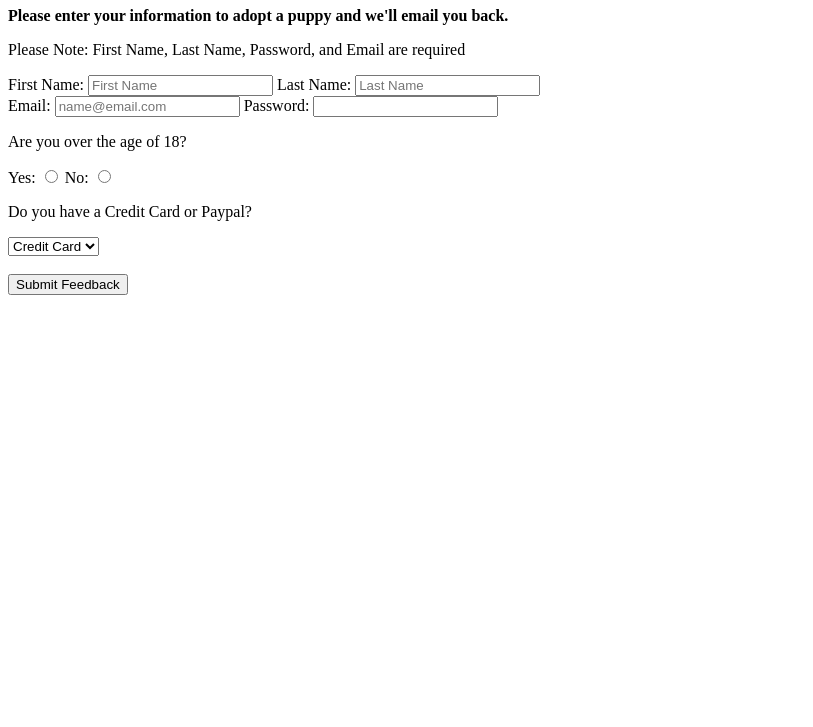
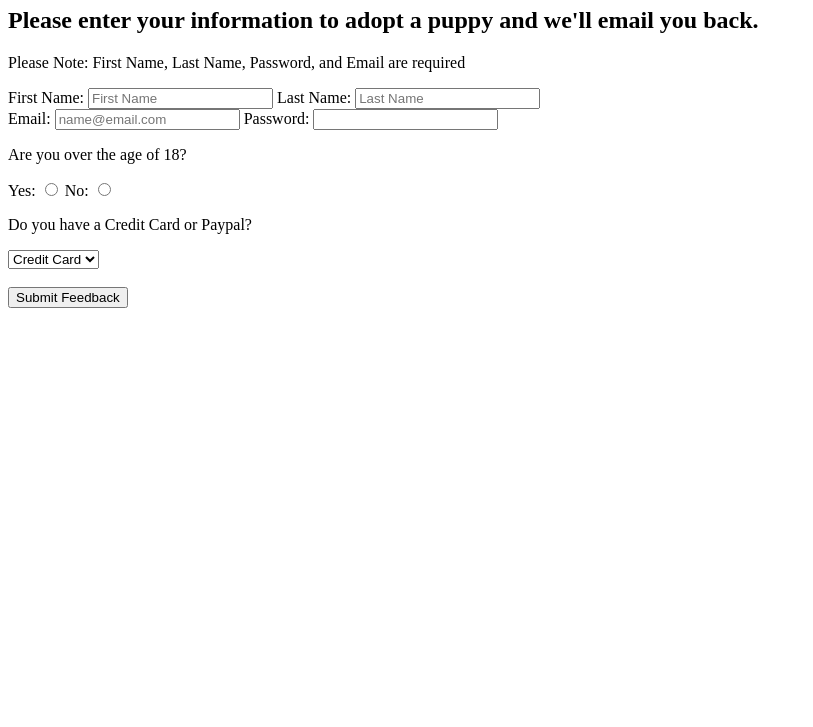
Before and after one commit to simone-n1/MyCapstone, a plain HTML site: page adoptionpage.html in a window 1280 px wide. Shown: the part 73-800 px from the top of the page, without its empty margins (0-813 px from the left). Drawn offline with Linux system fonts and the light colour scheme.

Commit message:
adoption page

```diff
--- a/adoptionpage.html
+++ b/adoptionpage.html
@@ -7,7 +7,7 @@
 </head>
 <body>
     <h1>Puppy Adoption Page</h1>
-    <p> <strong>Please enter your information to adopt a puppy and we'll email you back.</strong></p>
+    <h2>Please enter your information to adopt a puppy and we'll email you back.</h2>
     <p>Please Note: First Name, Last Name, Password, and Email are required</p>
 
     <form method = "get">
```
